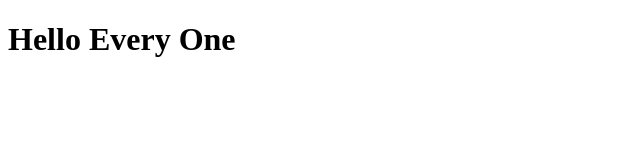
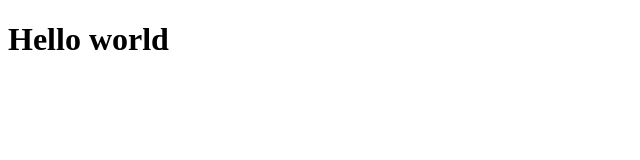
Before and after one commit to Shashwat1319/FrontEnd, a plain HTML site: page index.html in a window 1280 px wide. Shown: the whole page, without its empty margins (0-640 px from the left). Drawn offline with Linux system fonts and the light colour scheme.

Commit message:
Update index.html

```diff
--- a/index.html
+++ b/index.html
@@ -6,6 +6,6 @@
     <title>Document</title>
 </head>
 <body>
-    <h1>Hello Every One </h1>
+    <h1>Hello world </h1>
 </body>
 </html>
```
